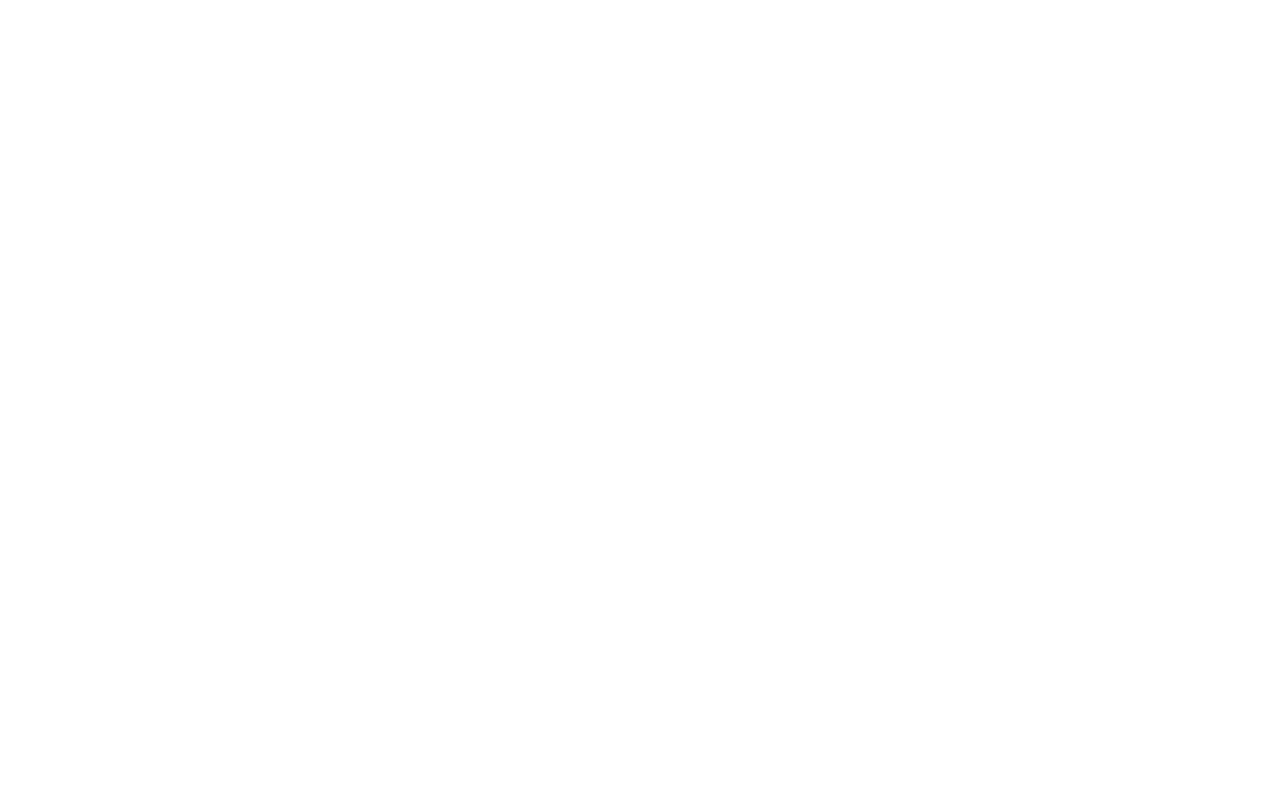
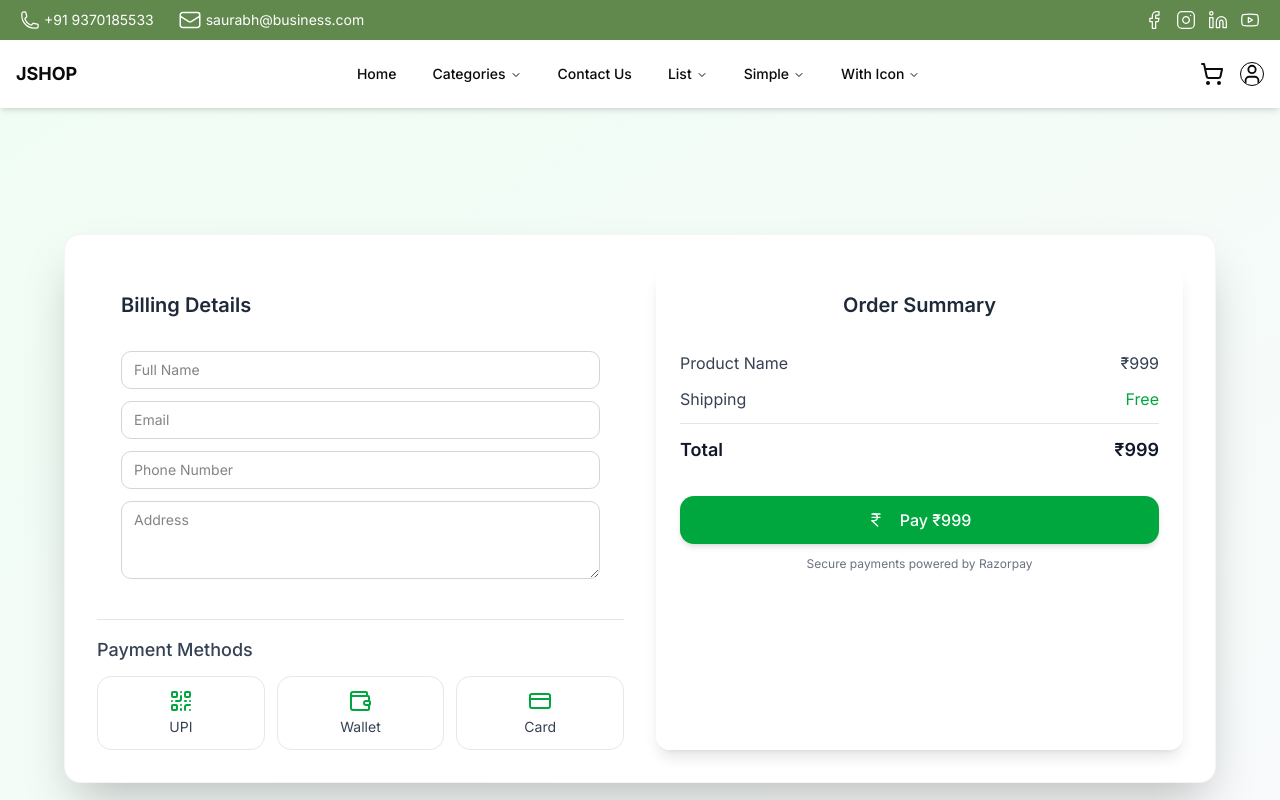
Before and after one commit to saurabh9887/JShop-shoppingAPP, a React (Vite) app in the folder ui/: page /checkout in a window 1280 px wide. Before the commit this address had no page. Shown: the top 800 px of the page. Built offline with nearby package versions, Linux system fonts and the light colour scheme.

Commit message:
Razorpay integrated

```diff
--- a/ui/src/App.jsx
+++ b/ui/src/App.jsx
@@ -8,6 +8,7 @@
 import CategoryPage from "./pages/Categories";
 import CartPage from "./pages/Cart";
 import { Toaster } from "sonner";
+import CheckoutPage from "./pages/Checkout";
 // import LoginPage from "./pages/LoginPage";
 
 const App = () => {
@@ -20,6 +21,7 @@
           <Route path="shop/:id" element={<SingleProduct />} />
           <Route path="category/:cat" element={<CategoryPage />} />
           <Route path="cart" element={<CartPage />} />
+          <Route path="checkout" element={<CheckoutPage />} />
           {/* <Route path="login" element={<LoginPage />} /> */}
         </Route>
       </Routes>
--- /dev/null
+++ b/ui/src/Comp/BaseURL.jsx
@@ -0,0 +1,4 @@
+export const Base_URL = `http://localhost:3000/api`;
+
+export const razorpay_Test_APIkey = "rzp_test_RZv69nOfOaI4xu";
+export const razorpay_Test_keySecret = "aU4x07PR6VJhK2Cwy3iamkWq";
--- /dev/null
+++ b/ui/src/pages/Checkout.jsx
@@ -0,0 +1,146 @@
+import React, { useEffect } from "react";
+import { Card, CardContent, CardHeader, CardTitle } from "@/components/ui/card";
+import { Button } from "@/components/ui/button";
+import { Separator } from "@/components/ui/separator";
+import { CreditCard, Wallet, IndianRupee, QrCode } from "lucide-react";
+import { razorpay_Test_APIkey } from "@/Comp/BaseURL";
+
+const CheckoutPage = () => {
+  const amount = 999; // Example ₹999
+  const currency = "INR";
+
+  useEffect(() => {
+    const script = document.createElement("script");
+    script.src = "https://checkout.razorpay.com/v1/checkout.js";
+    script.async = true;
+    document.body.appendChild(script);
+  }, []);
+
+  const handlePayment = () => {
+    const options = {
+      key: razorpay_Test_APIkey, // Replace with your Razorpay test key
+      amount: amount * 100,
+      currency,
+      name: "JSHOP",
+      description: "Order Payment",
+      image: "/assets/logo.png",
+      handler: (response) => {
+        alert(
+          `✅ Payment Successful!\nPayment ID: ${response.razorpay_payment_id}`
+        );
+      },
+      prefill: {
+        name: "Alpha",
+        email: "alpha@example.com",
+        contact: "9999999999",
+      },
+      theme: { color: "#16a34a" },
+      method: { upi: true, wallet: true, card: true },
+    };
+
+    const rzp = new window.Razorpay(options);
+    rzp.open();
+  };
+
+  return (
+    <div className="min-h-screen bg-gradient-to-br from-green-50 to-gray-50 p-6 flex items-center justify-center">
+      <div className="w-full max-w-6xl bg-white rounded-2xl shadow-2xl border border-gray-100 grid grid-cols-1 md:grid-cols-2 gap-8 p-8">
+        {/* LEFT: Billing + Payment Methods */}
+        <div className="flex flex-col justify-between">
+          <Card className="border-none shadow-none">
+            <CardHeader>
+              <CardTitle className="text-xl font-semibold text-gray-800">
+                Billing Details
+              </CardTitle>
+            </CardHeader>
+            <CardContent>
+              <div className="grid grid-cols-2 gap-3">
+                <input
+                  type="text"
+                  placeholder="Full Name"
+                  className="border border-gray-300 rounded-lg px-3 py-2 text-sm focus:outline-none focus:ring-2 focus:ring-green-500 col-span-2"
+                />
+                <input
+                  type="email"
+                  placeholder="Email"
+                  className="border border-gray-300 rounded-lg px-3 py-2 text-sm focus:outline-none focus:ring-2 focus:ring-green-500 col-span-2"
+                />
+                <input
+                  type="text"
+                  placeholder="Phone Number"
+                  className="border border-gray-300 rounded-lg px-3 py-2 text-sm focus:outline-none focus:ring-2 focus:ring-green-500 col-span-2"
+                />
+                <textarea
+                  placeholder="Address"
+                  rows="3"
+                  className="border border-gray-300 rounded-lg px-3 py-2 text-sm focus:outline-none focus:ring-2 focus:ring-green-500 col-span-2"
+                />
+              </div>
+            </CardContent>
+          </Card>
+
+          <Separator className="my-4" />
+
+          <div>
+            <h3 className="text-lg font-medium text-gray-700 mb-3">
+              Payment Methods
+            </h3>
+            <div className="grid grid-cols-3 gap-3">
+              <div className="flex flex-col items-center justify-center border border-gray-200 rounded-xl p-3 hover:border-green-500 hover:bg-green-50 transition">
+                <QrCode className="h-6 w-6 text-green-600 mb-1" />
+                <span className="text-sm text-gray-700">UPI</span>
+              </div>
+              <div className="flex flex-col items-center justify-center border border-gray-200 rounded-xl p-3 hover:border-green-500 hover:bg-green-50 transition">
+                <Wallet className="h-6 w-6 text-green-600 mb-1" />
+                <span className="text-sm text-gray-700">Wallet</span>
+              </div>
+              <div className="flex flex-col items-center justify-center border border-gray-200 rounded-xl p-3 hover:border-green-500 hover:bg-green-50 transition">
+                <CreditCard className="h-6 w-6 text-green-600 mb-1" />
+                <span className="text-sm text-gray-700">Card</span>
+              </div>
+            </div>
+          </div>
+        </div>
+
+        {/* RIGHT: Order Summary + Pay Now */}
+        <Card className="border-none shadow-lg bg-white/90 backdrop-blur-sm">
+          <CardHeader>
+            <CardTitle className="text-xl font-semibold text-gray-800 text-center">
+              Order Summary
+            </CardTitle>
+          </CardHeader>
+          <CardContent>
+            <div className="space-y-3 text-gray-700">
+              <div className="flex justify-between">
+                <span>Product Name</span>
+                <span>₹{amount}</span>
+              </div>
+              <div className="flex justify-between">
+                <span>Shipping</span>
+                <span className="text-green-600">Free</span>
+              </div>
+              <Separator />
+              <div className="flex justify-between font-semibold text-gray-900 text-lg">
+                <span>Total</span>
+                <span>₹{amount}</span>
+              </div>
+            </div>
+
+            <Button
+              onClick={handlePayment}
+              className="w-full mt-8 py-6 text-base font-medium rounded-xl bg-green-600 hover:bg-green-700 transition text-white shadow-md"
+            >
+              <IndianRupee className="mr-2 h-5 w-5" /> Pay ₹{amount}
+            </Button>
+
+            <p className="text-xs text-gray-500 text-center mt-3">
+              Secure payments powered by Razorpay
+            </p>
+          </CardContent>
+        </Card>
+      </div>
+    </div>
+  );
+};
+
+export default CheckoutPage;
```
